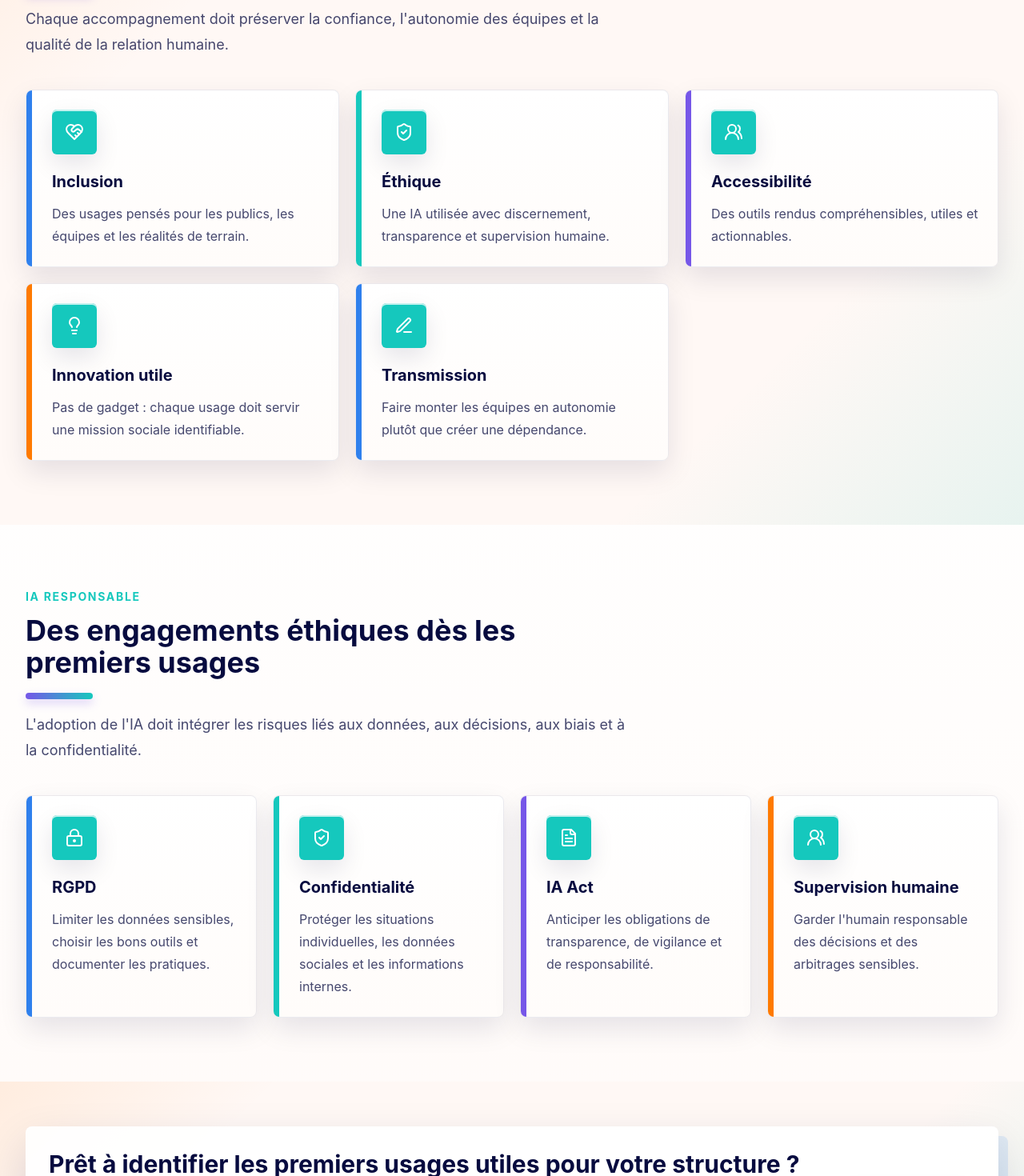
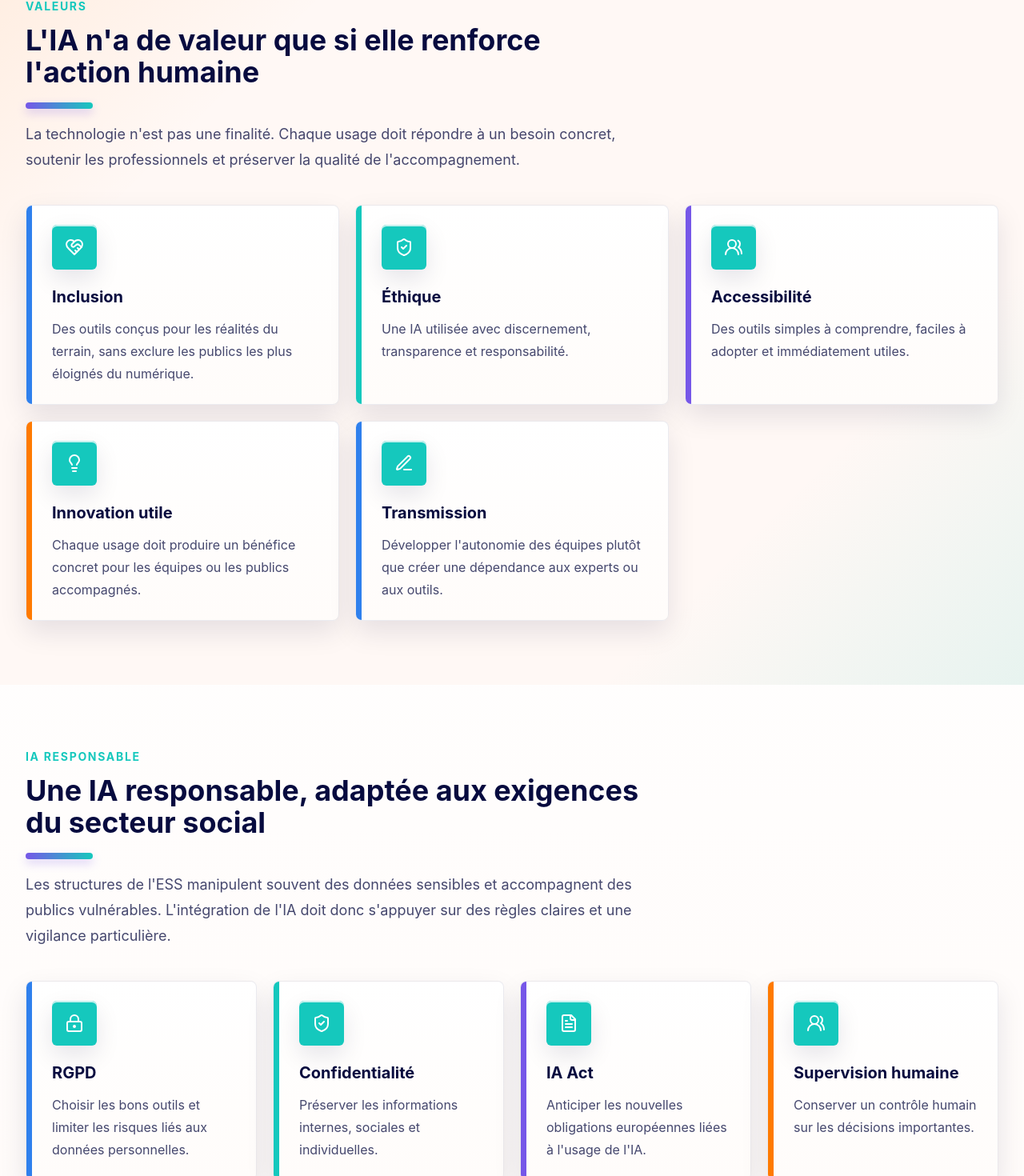
Before and after one commit to johanguerin19-prog/ia-solidaire, a Next.js app: page /mission in a window 1280 px wide. Shown: the part 1059-2529 px from the top of the page at 80% size. Built offline with nearby package versions, Linux system fonts and the light colour scheme.

Commit message:
Refresh mission page positioning copy

```diff
--- a/app/mission/page.tsx
+++ b/app/mission/page.tsx
@@ -5,6 +5,42 @@ import { InfoCard } from "@/components/info-card";
 import { PageHero } from "@/components/page-hero";
 import { SectionHeader } from "@/components/section-header";
 import { ethicalCommitments, values } from "@/lib/site-data";
+
+const missionValues = values.map((value) => {
+  const descriptions: Record<string, string> = {
+    Inclusion:
+      "Des outils conçus pour les réalités du terrain, sans exclure les publics les plus éloignés du numérique.",
+    Éthique: "Une IA utilisée avec discernement, transparence et responsabilité.",
+    Accessibilité:
+      "Des outils simples à comprendre, faciles à adopter et immédiatement utiles.",
+    "Innovation utile":
+      "Chaque usage doit produire un bénéfice concret pour les équipes ou les publics accompagnés.",
+    Transmission:
+      "Développer l'autonomie des équipes plutôt que créer une dépendance aux experts ou aux outils."
+  };
+
+  return {
+    ...value,
+    description: descriptions[value.title] ?? value.description
+  };
+});
+
+const responsibleCommitments = ethicalCommitments.map((commitment) => {
+  const descriptions: Record<string, string> = {
+    RGPD:
+      "Choisir les bons outils et limiter les risques liés aux données personnelles.",
+    Confidentialité: "Préserver les informations internes, sociales et individuelles.",
+    "IA Act":
+      "Anticiper les nouvelles obligations européennes liées à l'usage de l'IA.",
+    "Supervision humaine":
+      "Conserver un contrôle humain sur les décisions importantes."
+  };
+
+  return {
+    ...commitment,
+    description: descriptions[commitment.title] ?? commitment.description
+  };
+});
 
 export const metadata: Metadata = {
   title: "Mission",
@@ -17,8 +53,8 @@ export default function MissionPage() {
     <>
       <PageHero
         eyebrow="Mission"
-        title="Mission"
-        description="IA Solidaire défend une intelligence artificielle utile, compréhensible et encadrée, au service des équipes et des publics accompagnés."
+        title="Mettre l'intelligence artificielle au service des missions sociales"
+        description="L'IA peut faire gagner du temps, faciliter le travail des équipes et améliorer certains processus. À condition qu'elle reste compréhensible, maîtrisée et adaptée aux réalités du terrain social. Chez IA Solidaire, nous accompagnons les associations, structures d'insertion et acteurs de l'économie sociale et solidaire pour identifier des usages réellement utiles, sans perdre de vue l'humain, l'éthique et la finalité sociale."
       />
 
       <section className="py-16 sm:py-20">
@@ -56,11 +92,11 @@ export default function MissionPage() {
         <Container>
           <SectionHeader
             eyebrow="Valeurs"
-            title="Une innovation qui reste au service des personnes"
-            description="Chaque accompagnement doit préserver la confiance, l'autonomie des équipes et la qualité de la relation humaine."
+            title="L'IA n'a de valeur que si elle renforce l'action humaine"
+            description="La technologie n'est pas une finalité. Chaque usage doit répondre à un besoin concret, soutenir les professionnels et préserver la qualité de l'accompagnement."
           />
           <div className="mt-10 grid gap-5 sm:grid-cols-2 lg:grid-cols-3">
-            {values.map((value) => (
+            {missionValues.map((value) => (
               <InfoCard key={value.title} {...value} />
             ))}
           </div>
@@ -71,18 +107,22 @@ export default function MissionPage() {
         <Container>
           <SectionHeader
             eyebrow="IA responsable"
-            title="Des engagements éthiques dès les premiers usages"
-            description="L'adoption de l'IA doit intégrer les risques liés aux données, aux décisions, aux biais et à la confidentialité."
+            title="Une IA responsable, adaptée aux exigences du secteur social"
+            description="Les structures de l'ESS manipulent souvent des données sensibles et accompagnent des publics vulnérables. L'intégration de l'IA doit donc s'appuyer sur des règles claires et une vigilance particulière."
           />
           <div className="mt-10 grid gap-5 sm:grid-cols-2 lg:grid-cols-4">
-            {ethicalCommitments.map((commitment) => (
+            {responsibleCommitments.map((commitment) => (
               <InfoCard key={commitment.title} {...commitment} />
             ))}
           </div>
         </Container>
       </section>
 
-      <CTASection />
+      <CTASection
+        title="Échangeons sur votre vision d'une IA utile et responsable"
+        description="Que vous soyez au stade de la découverte ou déjà engagé dans une démarche IA, nous pouvons réfléchir ensemble aux usages les plus adaptés à votre structure."
+        buttonLabel="Prendre contact"
+      />
     </>
   );
 }
```
